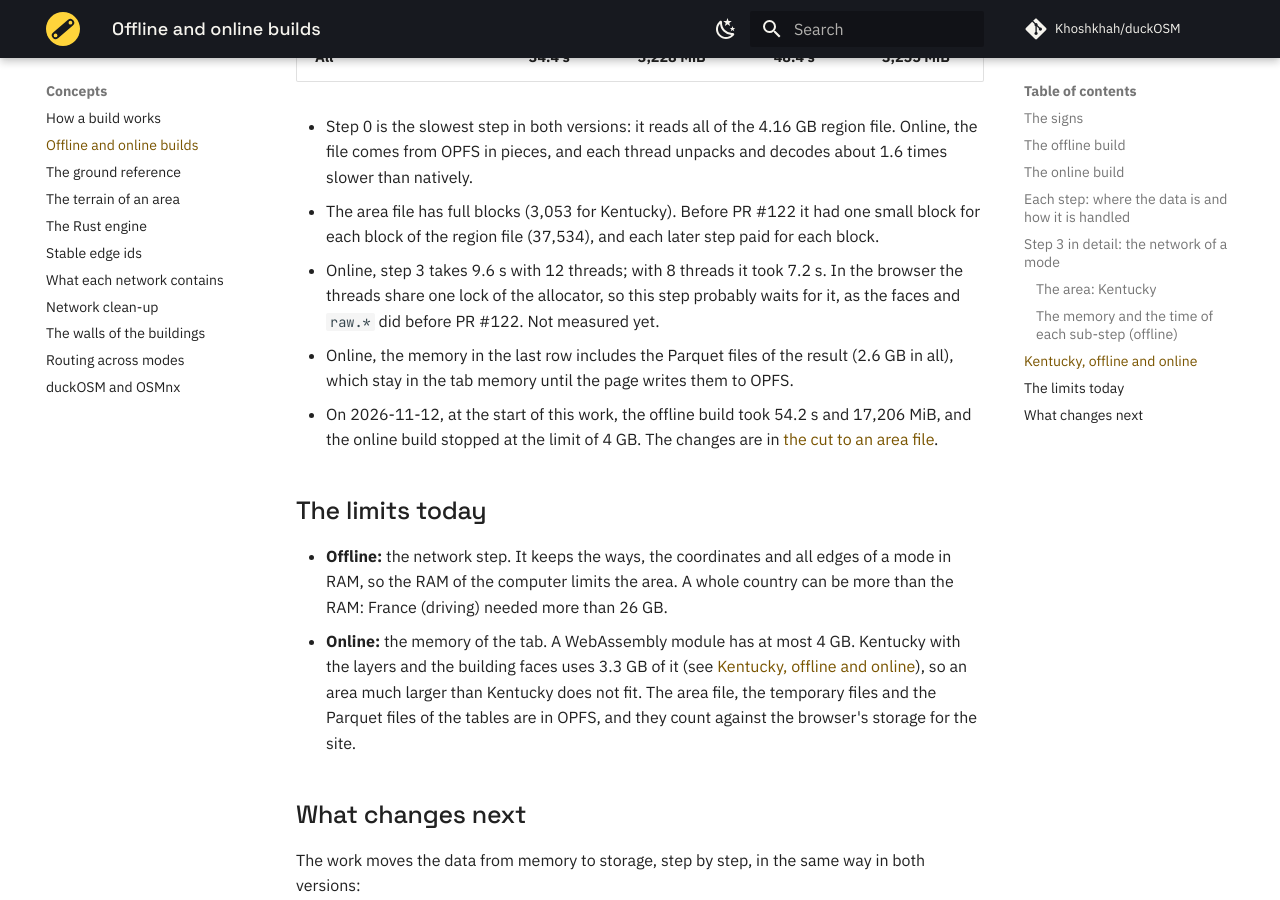
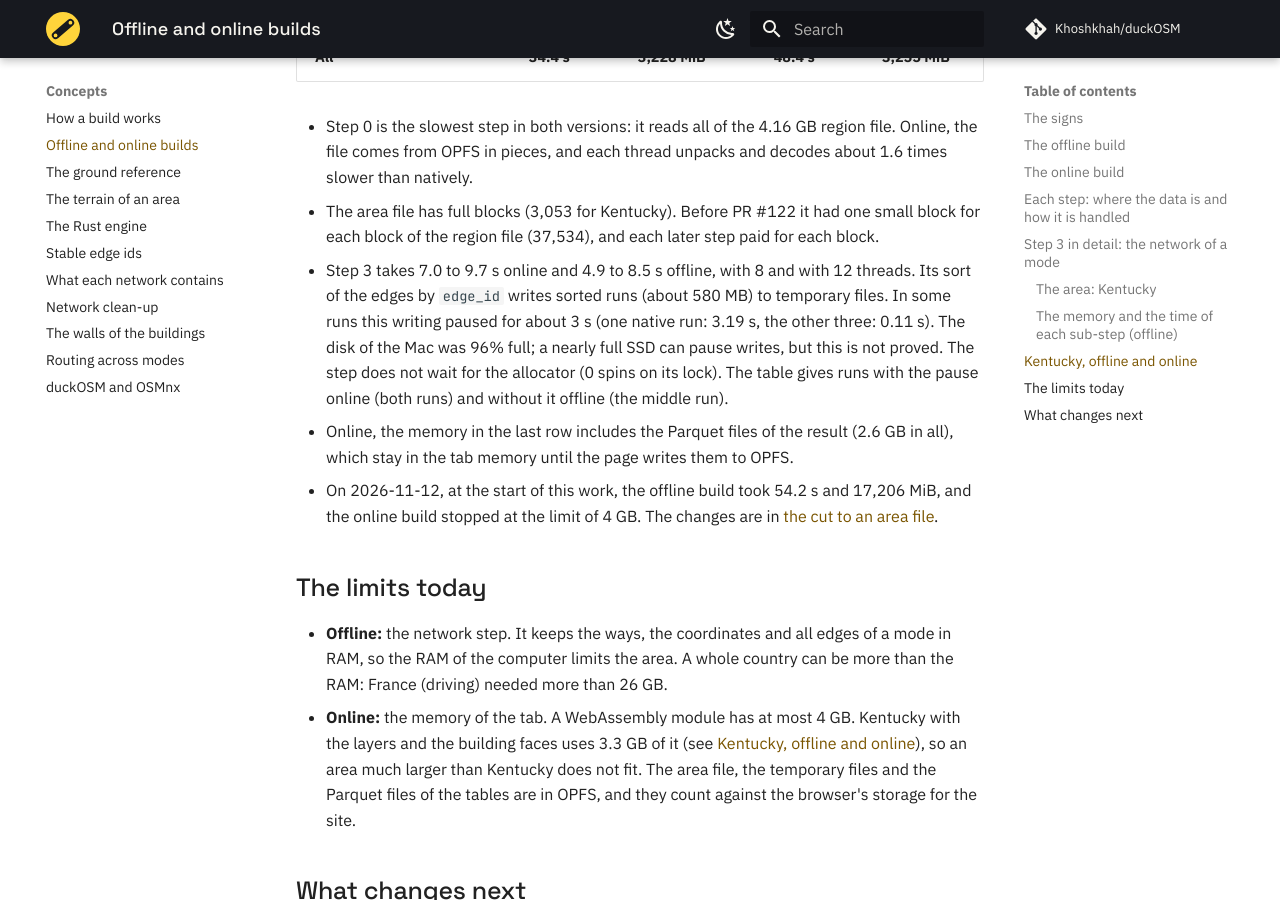
Before and after one commit to Khoshkhah/duckOSM, an MkDocs documentation site: the page built from docs/concepts/offline-online.md, in a window 1280 px wide and 900 px high, scrolled down 14570 px. Built offline with MkDocs 1.6.1 and Material for MkDocs 9.7.7, drawn with Linux system fonts in a browser that asks for light colours; comment, search, counter and statistics services are not loaded.

Commit message:
Docs: step 3 varies because of a pause in the writing of temporary files, not the allocator
Co-Authored-By: Claude Opus 5.5 <noreply@anthropic.com>

```diff
--- a/docs/concepts/offline-online.md
+++ b/docs/concepts/offline-online.md
@@ -265,8 +265,11 @@ A WebAssembly module can use at most 4 GB (4,096 MiB), so the online build with
   OPFS in pieces, and each thread unpacks and decodes about 1.6 times slower than natively.
 - The area file has full blocks (3,053 for Kentucky). Before PR #122 it had one small block for each block of the region
   file (37,534), and each later step paid for each block.
-- Online, step 3 takes 9.6 s with 12 threads; with 8 threads it took 7.2 s. In the browser the threads share one lock
-  of the allocator, so this step probably waits for it, as the faces and `raw.*` did before PR #122. Not measured yet.
+- Step 3 takes 7.0 to 9.7 s online and 4.9 to 8.5 s offline, with 8 and with 12 threads. Its sort of the edges by
+  `edge_id` writes sorted runs (about 580 MB) to temporary files. In some runs this writing paused for about 3 s (one
+  native run: 3.19 s, the other three: 0.11 s). The disk of the Mac was 96% full; a nearly full SSD can pause writes, but
+  this is not proved. The step does not wait for the allocator (0 spins on its lock). The table gives runs with the
+  pause online (both runs) and without it offline (the middle run).
 - Online, the memory in the last row includes the Parquet files of the result (2.6 GB in all), which stay in the tab
   memory until the page writes them to OPFS.
 - On 2026-11-12, at the start of this work, the offline build took 54.2 s and 17,206 MiB, and the online build
```
